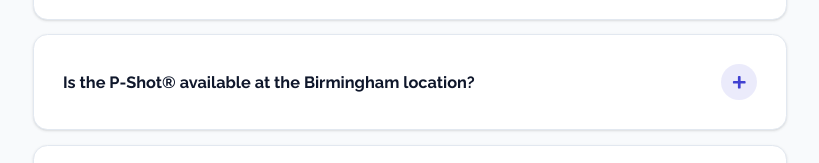
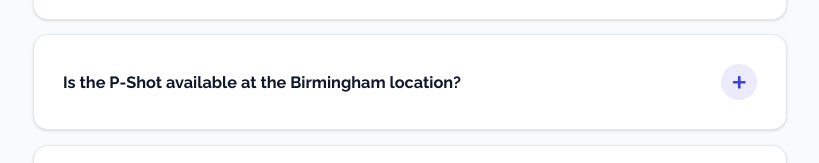
Before and after one commit to binithekid/Healing-PRP-Clinics-Preview, a Next.js app: page /birmingham in a window 1280 px wide. Shown: the part 3578-3741 px from the top of the page, without its empty margins (230-1049 px from the left). Built offline with nearby package versions, Linux system fonts and the light colour scheme.

Commit message:
Update page.tsx

```diff
--- a/src/app/birmingham/page.tsx
+++ b/src/app/birmingham/page.tsx
@@ -13,8 +13,8 @@ const birminghamFaqs = [
     answer: "All consultations and treatments are performed exclusively by Dr Syed Abdi, our GMC-registered Medical Director who brings over 10 years of NHS and private clinical experience."
   },
   {
-    question: "Is the P-Shot® available at the Birmingham location?",
-    answer: "Yes, Dr Abdi is an officially licensed and CMA-certified provider of the P-Shot® and O-Shot®, and regularly performs these regenerative procedures at our Birmingham clinic."
+    question: "Is the P-Shot available at the Birmingham location?",
+    answer: "Yes, the P-Shot and O-Shot are fully available at our Birmingham clinic. These advanced regenerative procedures are performed exclusively by Dr Abdi, our GMC-registered Medical Director, ensuring the highest standards of private clinical care."
   },
   {
     question: "How long does a PRP procedure take?",
```
